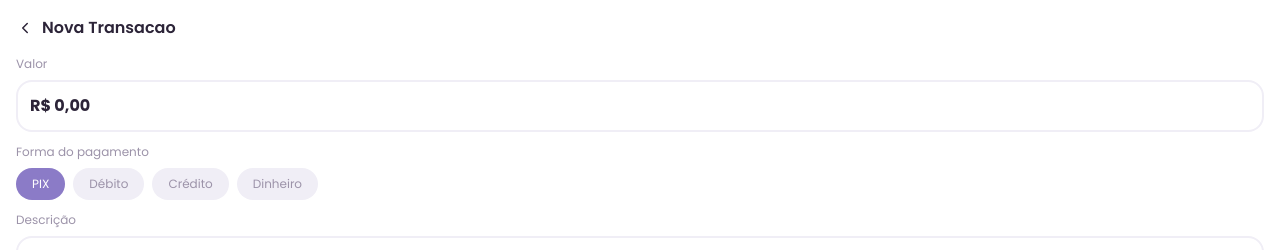
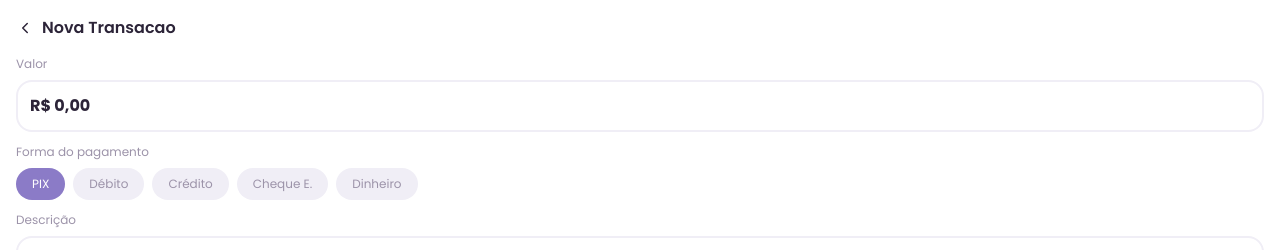
Before and after one commit to lucasboeck06/sepoupe, a React app in the folder frontend/: page /nova-transacao in a window 1280 px wide. Shown: the top 250 px of the page. Built offline with nearby package versions, Linux system fonts and the light colour scheme; no server answers; the HTML template or start-up script is replaced by a standard one.

Commit message:
Adição do cheque especial na lista de metodos de transacao

```diff
--- a/frontend/src/pages/NovaTransacao.jsx
+++ b/frontend/src/pages/NovaTransacao.jsx
@@ -116,7 +116,7 @@ export default function NovaTransacao() {
         Forma do pagamento
       </p>
       <div className="flex flex-row gap-2">
-        {["PIX", "Débito", "Crédito", "Dinheiro"].map((metodo) => (
+        {["PIX", "Débito", "Crédito", "Cheque E.", "Dinheiro"].map((metodo) => (
           <button
             key={metodo}
             type="button"
```
